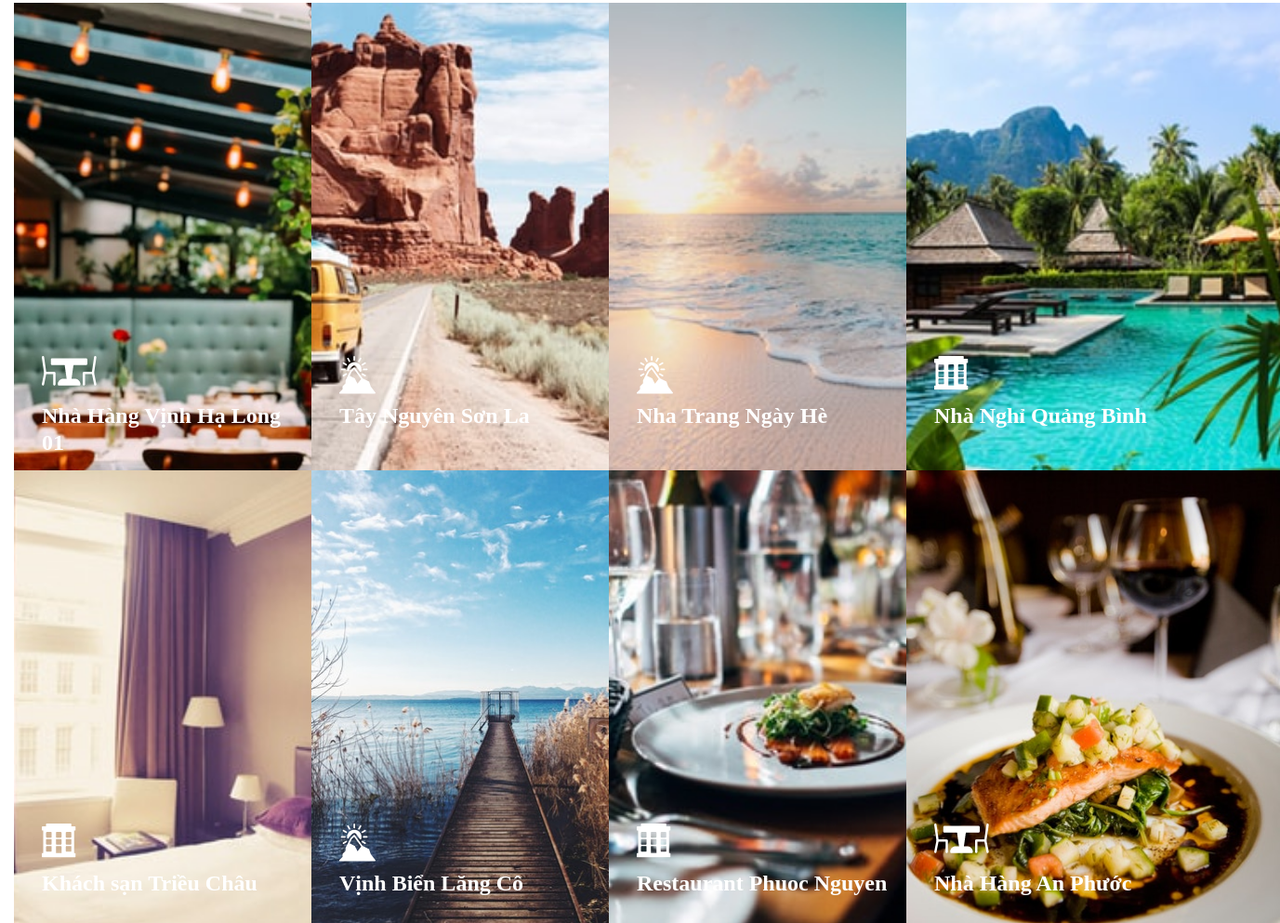
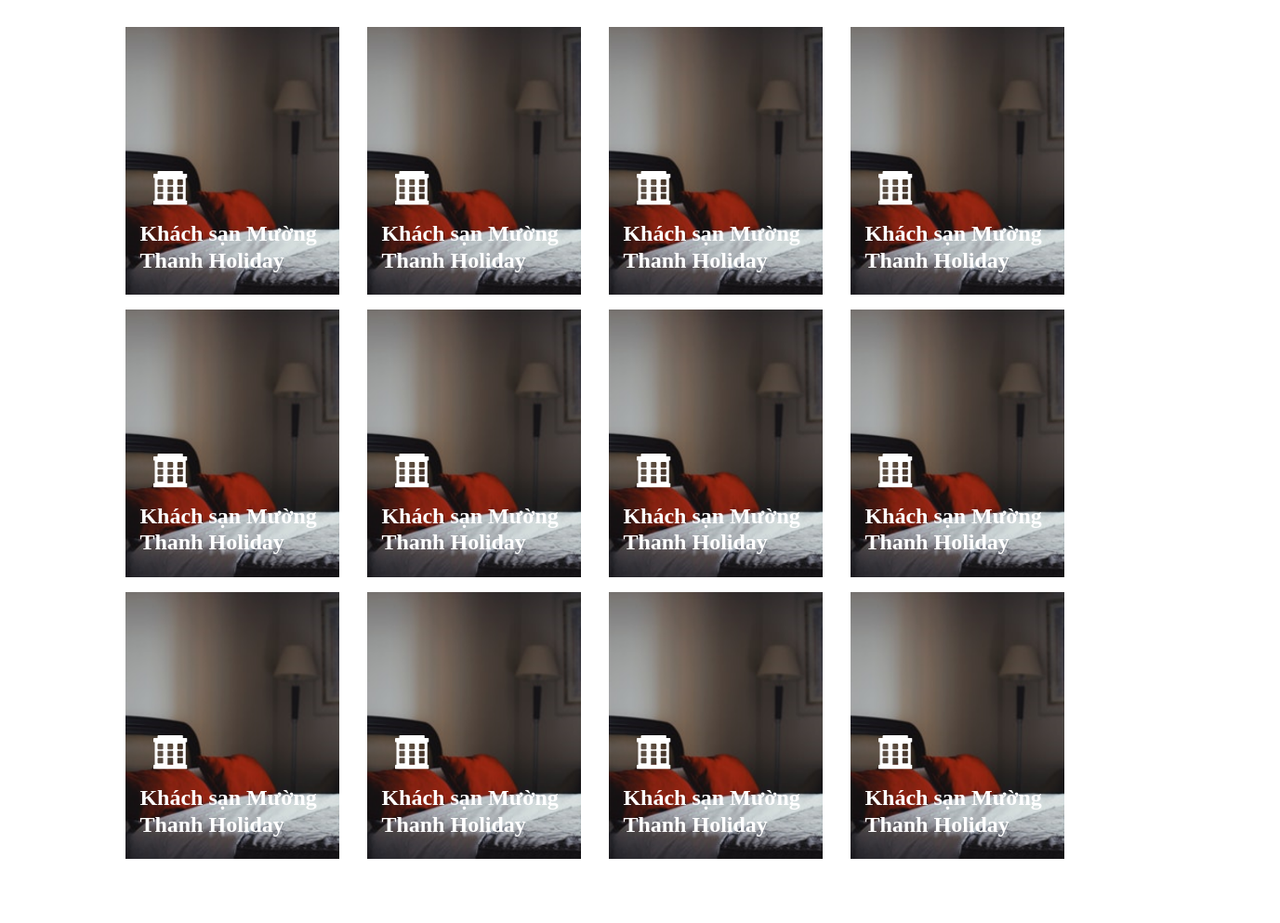
Before and after one commit to trunghieudw/HELLO-VIETNAM-, a plain HTML site: page test.html in a window 1280 px wide. Shown: the part 21-1014 px from the top of the page at 93% size, 1377 px wide, since content can reach past the window. After the commit the page ends 961 px from the top, so only its background shows below. Drawn offline with nearby package versions, Linux system fonts and the light colour scheme.

Commit message:
test thành công list img phần dưới

```diff
--- a/test.css
+++ b/test.css
@@ -1,32 +1,37 @@
 /* list img */
 
-@import url('https://fonts.googleapis.com/css2?family=Roboto:ital,wght@0,300;0,400;0,500;1,300&display=swap');
-@import url('https://fonts.googleapis.com/css2?family=Playfair+Display:wght@700&display=swap');
-.row-child {
-    margin: 24px 120px 24px 120px;
+@import url("https://fonts.googleapis.com/css2?family=Roboto:ital,wght@0,300;0,400;0,500;1,300&display=swap");
+@import url("https://fonts.googleapis.com/css2?family=Playfair+Display:wght@700&display=swap");
+
+.father-container{
+    margin-left: 120px;
+    margin-right: 120px;
+    margin-top: 50px;
 }
-
 .imglist {
   position: relative;
 }
 
-.icon_imglist {
+.father-imglist img{
+    width: 100%;
+}
+.child-element {
   position: absolute;
-    top: 0px;
-    margin: 380px 0 70px 30px;
+  bottom: 5%;
 }
 
-.text_imglist h3 {
-    position: absolute;
-    top: 0px;
-    padding: 430px 0 25px 30px;
+.icon-imglist {
+  width: 100%;
+  padding-left: 30px;
+}
+.text-imglist  {
+
+  margin-left: 6.7%;
   font-family: "PlayfairDisplay", Bold;
   font-size: 24px;
   font-weight: bold;
   letter-spacing: normal;
-    text-align: left;
   color: #ffffff;
 }
 
-
 /* ICON XEM THÊM */
--- a/test.html
+++ b/test.html
@@ -9,128 +9,184 @@
     <link rel="stylesheet" href="https://maxcdn.bootstrapcdn.com/bootstrap/4.0.0/css/bootstrap.min.css">
     <link rel="stylesheet" href="./fontawesome-free-5/all.min.css">
     <link rel="stylesheet" href="https://cdnjs.cloudflare.com/ajax/libs/font-awesome/4.7.0/css/font-awesome.min.css">
-    <link rel="stylesheet" href="https://pro.fontawesome.com/releases/v5.10.0/css/all.css" integrity="sha384-AYmEC3Yw5cVb3ZcuHtOA93w35dYTsvhLPVnYs9eStHfGJvOvKxVfELGroGkvsg+p" crossorigin="anonymous" />
+    <link rel="stylesheet" href="https://pro.fontawesome.com/releases/v5.10.0/css/all.css"
+        integrity="sha384-AYmEC3Yw5cVb3ZcuHtOA93w35dYTsvhLPVnYs9eStHfGJvOvKxVfELGroGkvsg+p" crossorigin="anonymous" />
 
 
 
 </head>
 
 <body>
-    <div class="father-row container-fluid ">
-        <div class=" row row-child">
-            <!-- list 1 -->
-            <div class="imglist col-xl-3 col-lg-6 col-md-6 col-sm-12 ">
-                <img src="/img/img1/Image_01.png" alt="" class="">
-                <div class="icon_imglist">
-                    <img src="/img/white/Restaurant.png" alt="">
+    <div class="container-fluid ">
+        <div class="father-container">
+            <div class=" row ">
+                <!-- list 1 -->
+                <div class=" col-xl-3 col-lg-6 col-md-6 col-sm-12 ">
+                    <div class="imglist">
+                        <figure class="father-imglist">
+                            <img src="/img/img12/Image_01.png" alt="" class="">
+                        </figure>
+                        <div class="child-element">
+                            <figure class="icon-imglist">
+                                <img src="/img/white/hotel_solid_orange.png" alt="">
+                            </figure>
+                            <h3 class="text-imglist">Khách sạn Mường Thanh Holiday</h3>
+                        </div>
+                    </div>
                 </div>
-                <div class="text_imglist">
-                    <h3>Nhà Hàng Vịnh Hạ Long 01</h3>
+                <div class=" col-xl-3 col-lg-6 col-md-6 col-sm-12 ">
+                    <div class="imglist">
+                        <figure class="father-imglist">
+                            <img src="/img/img12/Image_01.png" alt="" class="">
+                        </figure>
+                        <div class="child-element">
+                            <figure class="icon-imglist">
+                                <img src="/img/white/hotel_solid_orange.png" alt="">
+                            </figure>
+                            <h3 class="text-imglist">Khách sạn Mường Thanh Holiday</h3>
+                        </div>
+                    </div>
                 </div>
-            </div>
-            <div class="imglist col-xl-3 col-lg-6 col-md-6 col-sm-12 ">
-                <img src="/img/img2/Image_01.png" alt="" class="">
-                <div class="icon_imglist">
-                    <img src="/img/white/travel_solid_orange.png" alt="">
+                <div class=" col-xl-3 col-lg-6 col-md-6 col-sm-12 ">
+                    <div class="imglist">
+                        <figure class="father-imglist">
+                            <img src="/img/img12/Image_01.png" alt="">
+                        </figure>
+                        <div class="child-element">
+                            <figure class="icon-imglist">
+                                <img src="/img/white/hotel_solid_orange.png" alt="">
+                            </figure>
+                            <h3 class="text-imglist">Khách sạn Mường Thanh Holiday</h3>
+                        </div>
+                    </div>
                 </div>
-                <div class="text_imglist">
-                    <h3>Tây Nguyên Sơn La</h3>
+                <div class=" col-xl-3 col-lg-6 col-md-6 col-sm-12 ">
+                    <div class="imglist">
+                        <figure class="father-imglist">
+                            <img src="/img/img12/Image_01.png" alt="" class="">
+                        </figure>
+                        <div class="child-element">
+                            <figure class="icon-imglist">
+                                <img src="/img/white/hotel_solid_orange.png" alt="">
+                            </figure>
+                            <h3 class="text-imglist">Khách sạn Mường Thanh Holiday</h3>
+                        </div>
+                    </div>
                 </div>
-            </div>
-            <div class="imglist col-xl-3 col-lg-6 col-md-6 col-sm-12 ">
-                <img src="/img/img3/Image_01.png" alt="" class="">
-                <div class="icon_imglist">
-                    <img src="/img/white/travel_solid_orange.png" alt="">
+
+                <div class=" col-xl-3 col-lg-6 col-md-6 col-sm-12 ">
+                    <div class="imglist">
+                        <figure class="father-imglist">
+                            <img src="/img/img12/Image_01.png" alt="" class="">
+                        </figure>
+                        <div class="child-element">
+                            <figure class="icon-imglist">
+                                <img src="/img/white/hotel_solid_orange.png" alt="">
+                            </figure>
+                            <h3 class="text-imglist">Khách sạn Mường Thanh Holiday</h3>
+                        </div>
+                    </div>
                 </div>
-                <div class="text_imglist">
-                    <h3>Nha Trang Ngày Hè</h3>
+                <div class=" col-xl-3 col-lg-6 col-md-6 col-sm-12 ">
+                    <div class="imglist">
+                        <figure class="father-imglist">
+                            <img src="/img/img12/Image_01.png" alt="" class="">
+                        </figure>
+                        <div class="child-element">
+                            <figure class="icon-imglist">
+                                <img src="/img/white/hotel_solid_orange.png" alt="">
+                            </figure>
+                            <h3 class="text-imglist">Khách sạn Mường Thanh Holiday</h3>
+                        </div>
+                    </div>
                 </div>
-            </div>
-            <div class="imglist col-xl-3 col-lg-6 col-md-6 col-sm-12 ">
-                <img src="/img/img4/Image_01.png" alt="" class="">
-                <div class="icon_imglist">
-                    <img src="/img/white/hotel_solid_orange.png" alt="">
+                <div class=" col-xl-3 col-lg-6 col-md-6 col-sm-12 ">
+                    <div class="imglist">
+                        <figure class="father-imglist">
+                            <img src="/img/img12/Image_01.png" alt="">
+                        </figure>
+                        <div class="child-element">
+                            <figure class="icon-imglist">
+                                <img src="/img/white/hotel_solid_orange.png" alt="">
+                            </figure>
+                            <h3 class="text-imglist">Khách sạn Mường Thanh Holiday</h3>
+                        </div>
+                    </div>
                 </div>
-                <div class="text_imglist">
-                    <h3>Nhà Nghỉ Quảng Bình</h3>
+                <div class=" col-xl-3 col-lg-6 col-md-6 col-sm-12 ">
+                    <div class="imglist">
+                        <figure class="father-imglist">
+                            <img src="/img/img12/Image_01.png" alt="" class="">
+                        </figure>
+                        <div class="child-element">
+                            <figure class="icon-imglist">
+                                <img src="/img/white/hotel_solid_orange.png" alt="">
+                            </figure>
+                            <h3 class="text-imglist">Khách sạn Mường Thanh Holiday</h3>
+                        </div>
+                    </div>
                 </div>
-            </div>
-            <!-- list 2 -->
-            <div class="imglist col-xl-3 col-lg-6 col-md-6 col-sm-12 ">
-                <img src="/img/img5/Image_01.png" alt="" class="">
-                <div class="icon_imglist">
-                    <img src="/img/white/hotel_solid_orange.png" alt="">
+
+
+                <div class=" col-xl-3 col-lg-6 col-md-6 col-sm-12 ">
+                    <div class="imglist">
+                        <figure class="father-imglist">
+                            <img src="/img/img12/Image_01.png" alt="" class="">
+                        </figure>
+                        <div class="child-element">
+                            <figure class="icon-imglist">
+                                <img src="/img/white/hotel_solid_orange.png" alt="">
+                            </figure>
+                            <h3 class="text-imglist">Khách sạn Mường Thanh Holiday</h3>
+                        </div>
+                    </div>
                 </div>
-                <div class="text_imglist">
-                    <h3>Khách sạn Triều Châu</h3>
+                <div class=" col-xl-3 col-lg-6 col-md-6 col-sm-12 ">
+                    <div class="imglist">
+                        <figure class="father-imglist">
+                            <img src="/img/img12/Image_01.png" alt="" class="">
+                        </figure>
+                        <div class="child-element">
+                            <figure class="icon-imglist">
+                                <img src="/img/white/hotel_solid_orange.png" alt="">
+                            </figure>
+                            <h3 class="text-imglist">Khách sạn Mường Thanh Holiday</h3>
+                        </div>
+                    </div>
                 </div>
-            </div>
-            <div class="imglist col-xl-3 col-lg-6 col-md-6 col-sm-12  ">
-                <img src="/img/img6/Image_01.png" alt="" class="">
-                <div class="icon_imglist">
-                    <img src="/img/white/travel_solid_orange.png" alt="">
+                <div class=" col-xl-3 col-lg-6 col-md-6 col-sm-12 ">
+                    <div class="imglist">
+                        <figure class="father-imglist">
+                            <img src="/img/img12/Image_01.png" alt="">
+                        </figure>
+                        <div class="child-element">
+                            <figure class="icon-imglist">
+                                <img src="/img/white/hotel_solid_orange.png" alt="">
+                            </figure>
+                            <h3 class="text-imglist">Khách sạn Mường Thanh Holiday</h3>
+                        </div>
+                    </div>
                 </div>
-                <div class="text_imglist">
-                    <h3>Vịnh Biển Lăng Cô</h3>
+                <div class=" col-xl-3 col-lg-6 col-md-6 col-sm-12 ">
+                    <div class="imglist">
+                        <figure class="father-imglist">
+                            <img src="/img/img12/Image_01.png" alt="" class="">
+                        </figure>
+                        <div class="child-element">
+                            <figure class="icon-imglist">
+                                <img src="/img/white/hotel_solid_orange.png" alt="">
+                            </figure>
+                            <h3 class="text-imglist">Khách sạn Mường Thanh Holiday</h3>
+                        </div>
+                    </div>
                 </div>
-            </div>
-            <div class="imglist col-xl-3 col-lg-6 col-md-6 col-sm-12 ">
-                <img src="/img/img7/Image_01.png" alt="" class="">
-                <div class="icon_imglist">
-                    <img src="/img/white/hotel_solid_orange.png" alt="">
-                </div>
-                <div class="text_imglist">
-                    <h3>Restaurant Phuoc Nguyen</h3>
-                </div>
-            </div>
-            <div class="imglist col-xl-3 col-lg-6 col-md-6 col-sm-12 ">
-                <img src="/img/img8/Image_01.png" alt="" class="">
-                <div class="icon_imglist">
-                    <img src="/img/white/Restaurant.png" alt="">
-                </div>
-                <div class="text_imglist">
-                    <h3>Nhà Hàng An Phước</h3>
-                </div>
-            </div>
-            <!-- list 3 -->
-            <div class="imglist col-xl-3 col-lg-6 col-md-6 col-sm-12 ">
-                <img src="/img/img9/Image_01.png" alt="" class="">
-                <div class="icon_imglist">
-                    <img src="/img/white/travel_solid_orange.png" alt="">
-                </div>
-                <div class="text_imglist">
-                    <h3>Biển Quy Nhơn</h3>
-                </div>
-            </div>
-            <div class="imglist col-xl-3 col-lg-6 col-md-6 col-sm-12 ">
-                <img src="/img/img10/Image_01.png" alt="" class="">
-                <div class="icon_imglist">
-                    <img src="/img/white/hotel_solid_orange.png" alt="">
-                </div>
-                <div class="text_imglist">
-                    <h3>Hotel La Perle Hue</h3>
-                </div>
-            </div>
-            <div class="imglist col-xl-3 col-lg-6 col-md-6 col-sm-12 ">
-                <img src="/img/img11/Image_01.png" alt="" class="">
-                <div class="icon_imglist">
-                    <img src="/img/white/Restaurant.png" alt="">
-                </div>
-                <div class="text_imglist">
-                    <h3>Nhà Hàng Vịnh Hạ Long</h3>
-                </div>
-            </div>
-            <div class="imglist col-xl-3 col-lg-6 col-md-6 col-sm-12 ">
-                <img src="/img/img12/Image_01.png" alt="" class="">
-                <div class="icon_imglist">
-                    <img src="/img/white/hotel_solid_orange.png" alt="">
-                </div>
-                <div class="text_imglist">
-                    <h3>Khách sạn Mường Thanh Holiday</h3>
-                </div>
+
+
             </div>
         </div>
+
     </div>
+
 
 
 
```
Also changed, not shown: index.html (+1 -0 lines). Lines whose indentation alone changed are shown as unchanged.
